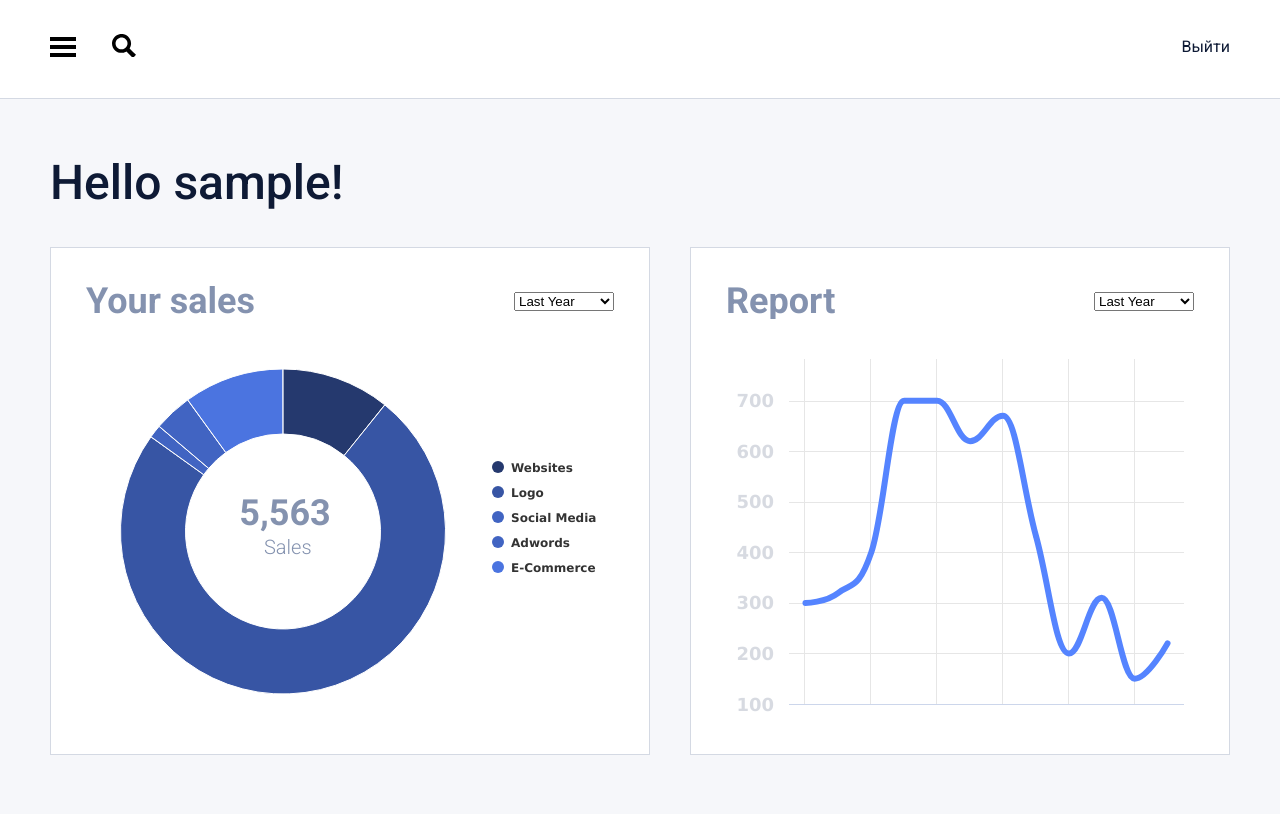
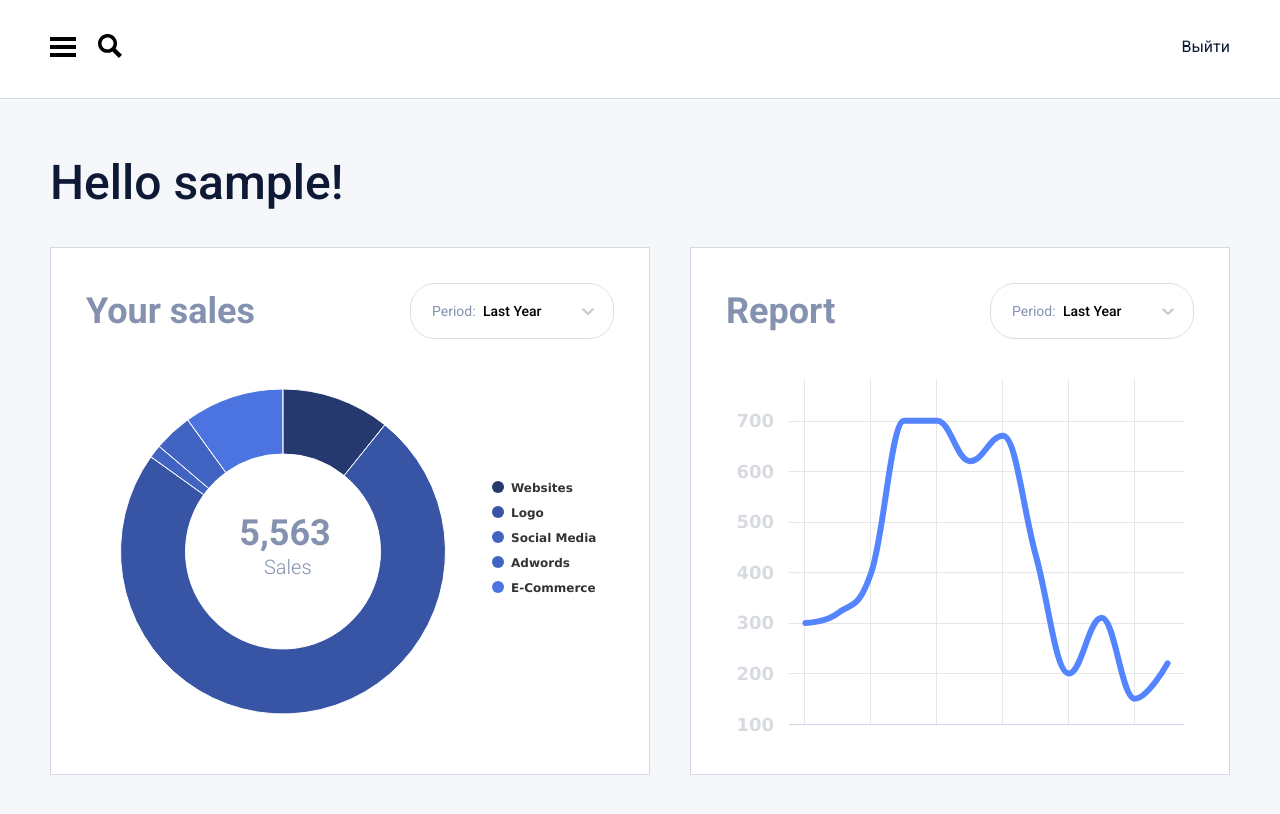
Before and after one commit to AlexKobiliansky/mercury, a React (Create React App) app: page / in a window 1280 px wide. Shown: the top 814 px of the page. Built offline with nearby package versions, Linux system fonts and the light colour scheme; sample sign-in values are in the browser's storage.

Commit message:
customized selects with React Select

```diff
--- a/package.json
+++ b/package.json
@@ -16,6 +16,7 @@
     "react-highcharts": "^16.1.0",
     "react-router-dom": "^5.2.0",
     "react-scripts": "4.0.1",
+    "react-select": "^3.1.1",
     "react-svg": "^11.1.4",
     "web-vitals": "^0.2.4"
   },
--- a/src/components/ui/atoms/Select/Select.jsx
+++ b/src/components/ui/atoms/Select/Select.jsx
@@ -1,19 +1,69 @@
 import React from 'react';
+import ReactSelect from 'react-select'
+
+import './Select.module.sass'
 
 function Select(props) {
 
+    const options = props.data.map((item, index) => {
+        return {value: item, label: item}
+    })
+
     let changeOption = (e) => {
-        props.changeOption(e.target.value)
+        props.changeOption(e.value)
+    }
+
+    const customStyles = {
+        control: (provided) => ({
+            ...provided,
+            padding: '15px 15px 15px 70px',
+            borderRadius: 25,
+            outline: 'none',
+            border: '1px solid #dadee7!important',
+            boxShadow: 'none!important',
+            cursor: 'pointer'
+        }),
+        valueContainer: (provided) => ({
+            ...provided,
+            padding: 0,
+            margin: 0,
+            width: '100%',
+            fontSize: 14,
+            color: '#000000',
+            lineHeight: 1
+        }),
+        dropdownIndicator: (provided) => ({
+            ...provided,
+            padding: 0,
+        }),
+        indicatorSeparator: () => ({
+            display: 'none'
+        }),
+        placeholder: (provided) => ({
+            ...provided,
+            width: '100%',
+            color: '#000',
+            fontWeight: '500'
+        }),
+        singleValue: (provided) => ({
+            ...provided,
+            width: '100%',
+            color: '#000',
+            fontWeight: '500'
+        })
     }
 
     return (
-        <label className="select">
-            <select onChange={changeOption}>
-                {props.data.map((item, index) => {
-                  return <option value={item} key={index}>{item}</option>
-                })}
-            </select>
+        <label>
+            <span>Period:</span>
+            <ReactSelect
+                options={options}
+                onChange={changeOption}
+                styles={customStyles}
+                defaultValue={options[0]}
+            />
         </label>
+
     );
 }
 
--- /dev/null
+++ b/src/components/ui/atoms/Select/Select.module.sass
@@ -0,0 +1,11 @@
+label
+  width: 204px
+  position: relative
+  &>span
+    position: absolute
+    z-index: 2
+    font-size: 14px
+    color: #8492af
+    left: 22px
+    top: 50%
+    transform: translateY(-50%)
```
Also changed, not shown: 1 other file (tests, documents, lock files or other folders).
